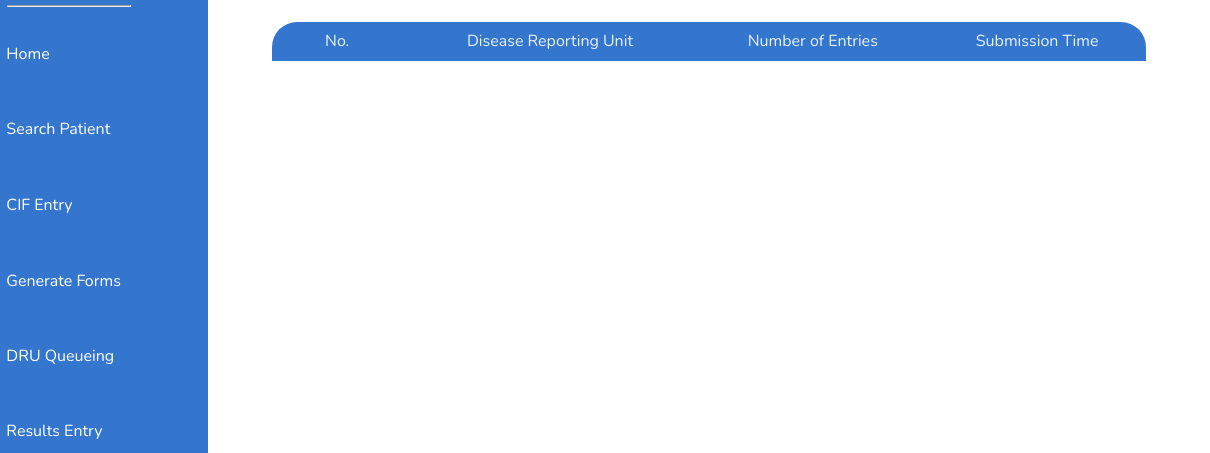
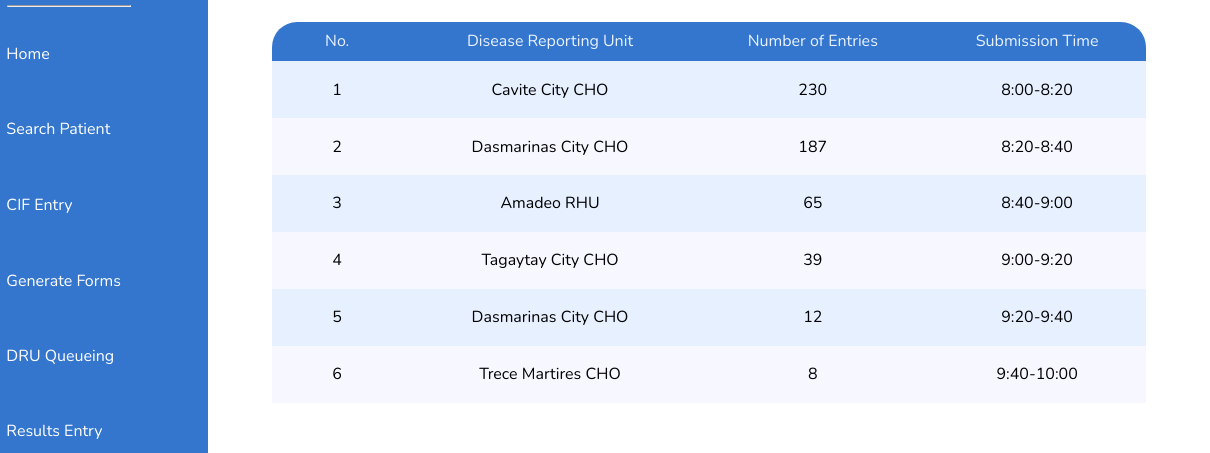
Before and after one commit to Mdcarigaba/CMSC-128.1-Information-System, a website: page test-1-master/public/DRUqueueing.html in a window 1280 px wide. Shown: the part 88-541 px from the top of the page, 70-1280 px from the left. Drawn offline with nearby package versions, Linux system fonts and the light colour scheme; files that its build step writes are made by us from their sources; files whose address does not match are found by name.

Commit message:
Update DRUqueueing.html
table is hardcoded

```diff
--- a/test-1-master/public/DRUqueueing.html
+++ b/test-1-master/public/DRUqueueing.html
@@ -7,7 +7,7 @@
     <meta name="viewport" content="width=device-width, initial-scale=1.0">
     <title>Document</title>
     <link href='https://fonts.googleapis.com/css?family=Nunito' rel='stylesheet'>
-    <link rel="stylesheet" href="css/DRUqueueing.css">
+    <link rel="stylesheet" href="DRUqueueing.css">
 </head>
 
 <body>
@@ -112,45 +112,41 @@
                         <td>Number of Entries</td>
                         <td class="last-header">Submission Time</td>
                     </tr>
-                    <tr class="content-data">
-                        <td></td>
-                        <td></td>
-                        <td></td>
+                    <tr class="content-data color1">
+                        <td>1</td>
+                        <td>Cavite City CHO</td>
+                        <td>230</td>
+                        <td>8:00-8:20</td>
                     </tr>
-                    <tr class="content-data">
-                        <td></td>
-                        <td></td>
-                        <td></td>
+                    <tr class="content-data color2">
+                        <td>2</td>
+                        <td>Dasmarinas City CHO</td>
+                        <td>187</td>
+                        <td>8:20-8:40</td>
                     </tr>
-                    <tr class="content-data">
-                        <td></td>
-                        <td></td>
-                        <td></td>
+                    <tr class="content-data color1">
+                        <td>3</td>
+                        <td>Amadeo RHU</td>
+                        <td>65</td>
+                        <td>8:40-9:00</td>
                     </tr>
-                    <tr class="content-data">
-                        <td></td>
-                        <td></td>
-                        <td></td>
+                    <tr class="content-data color2">
+                        <td>4</td>
+                        <td>Tagaytay City CHO</td>
+                        <td>39</td>
+                        <td>9:00-9:20</td>
                     </tr>
-                    <tr class="content-data">
-                        <td></td>
-                        <td></td>
-                        <td></td>
+                    <tr class="content-data color1">
+                        <td>5</td>
+                        <td>Dasmarinas City CHO</td>
+                        <td>12</td>
+                        <td>9:20-9:40</td>
                     </tr>
-                    <tr class="content-data">
-                        <td></td>
-                        <td></td>
-                        <td></td>
-                    </tr>
-                    <tr class="content-data">
-                        <td></td>
-                        <td></td>
-                        <td></td>
-                    </tr>
-                    <tr class="content-data">
-                        <td></td>
-                        <td></td>
-                        <td></td>
+                    <tr class="content-data color2">
+                        <td>6</td>
+                        <td>Trece Martires CHO</td>
+                        <td>8</td>
+                        <td>9:40-10:00</td>
                     </tr>
                 </table>
             </div>
```
